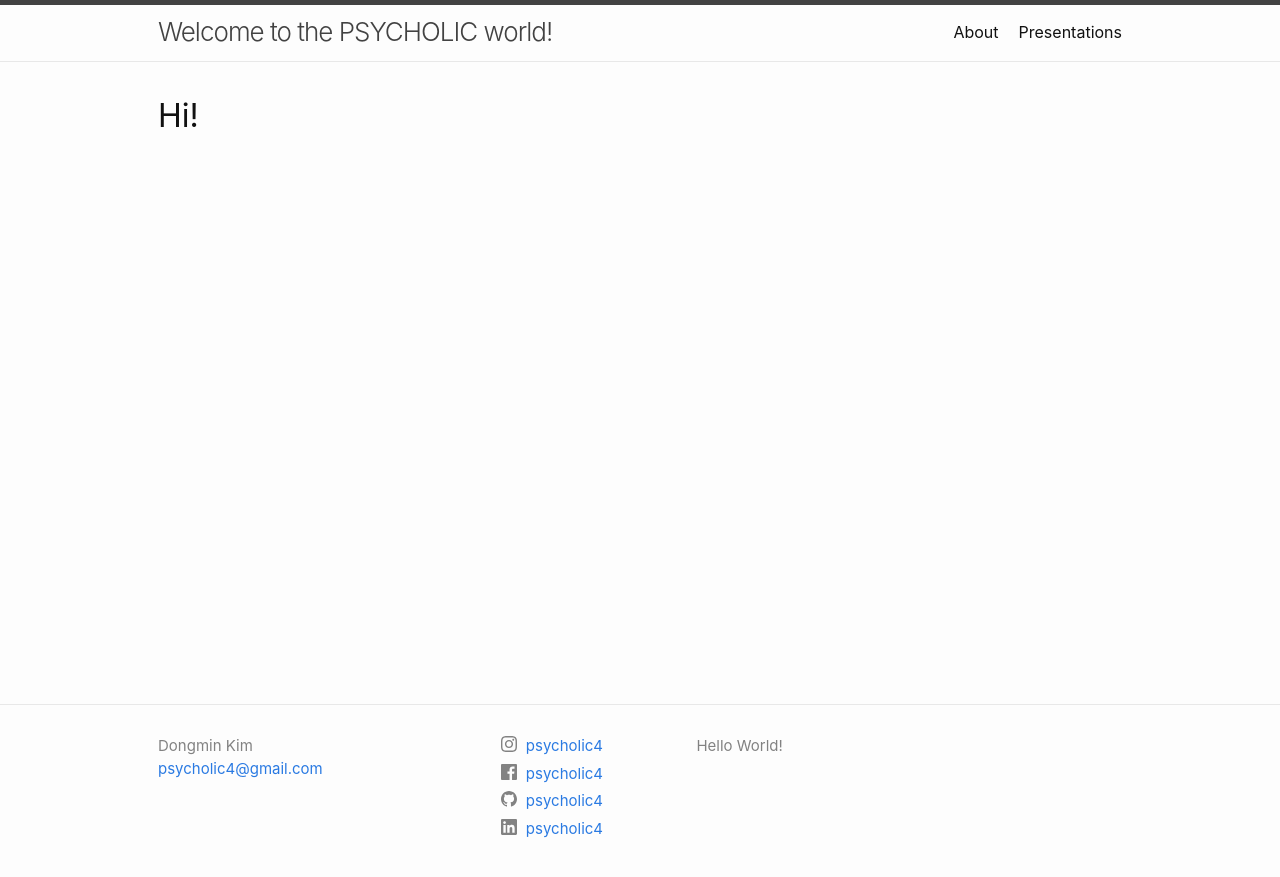
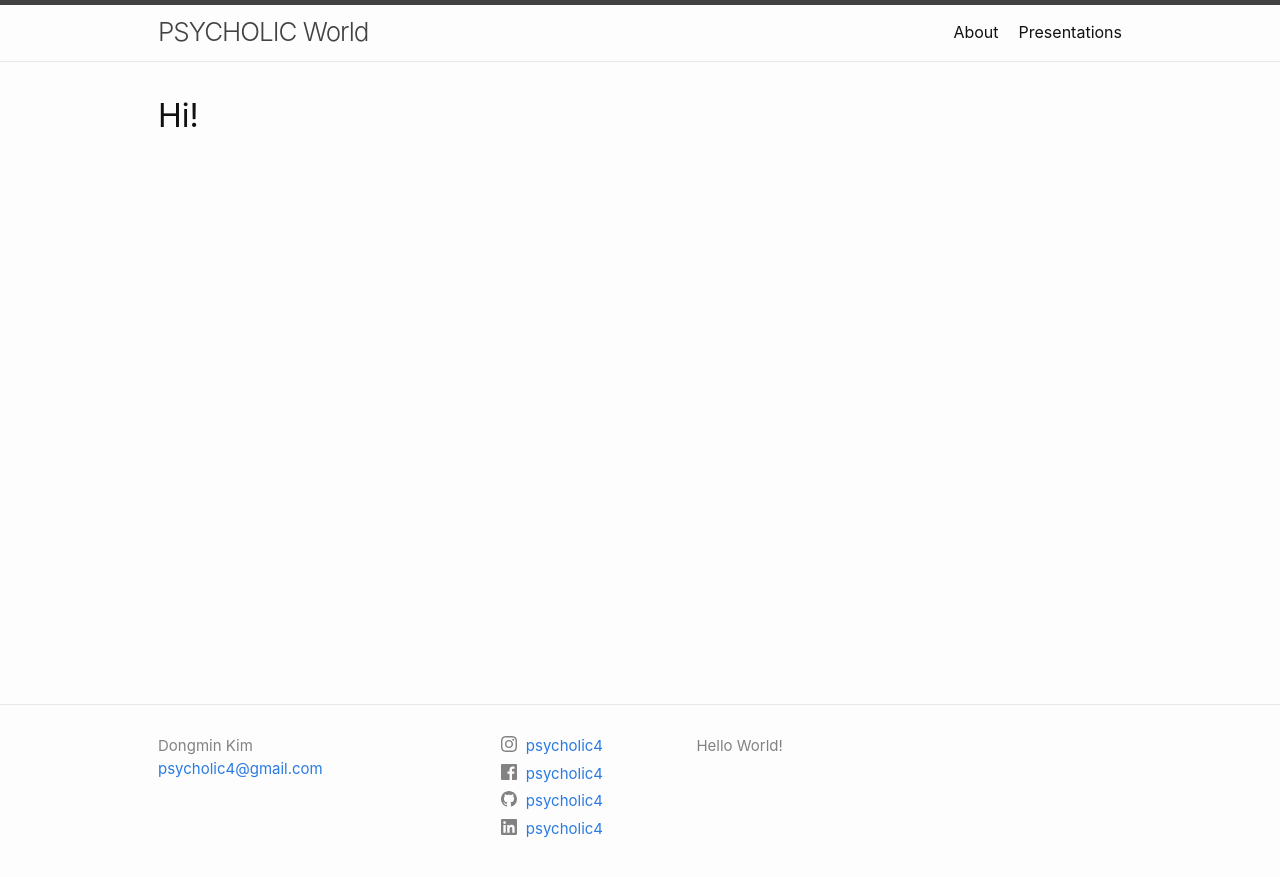
Before and after one commit to psycholic4/psycholic4.github.io, a Jekyll site: the page built from index.md, in a window 1280 px wide. Shown: the top 877 px of the page. Built offline with Jekyll 4.4.1, drawn with Linux system fonts in a browser that asks for light colours.

Commit message:
change site title

```diff
--- a/_config.yml
+++ b/_config.yml
@@ -18,7 +18,7 @@
 # You can create any custom variable you would like, and they will be accessible
 # in the templates via {{ site.myvariable }}.
 
-title: Welcome to the PSYCHOLIC world!
+title: PSYCHOLIC World
 author: Dongmin Kim
 email: psycholic4@gmail.com
 description: >- # this means to ignore newlines until "baseurl:"
```
